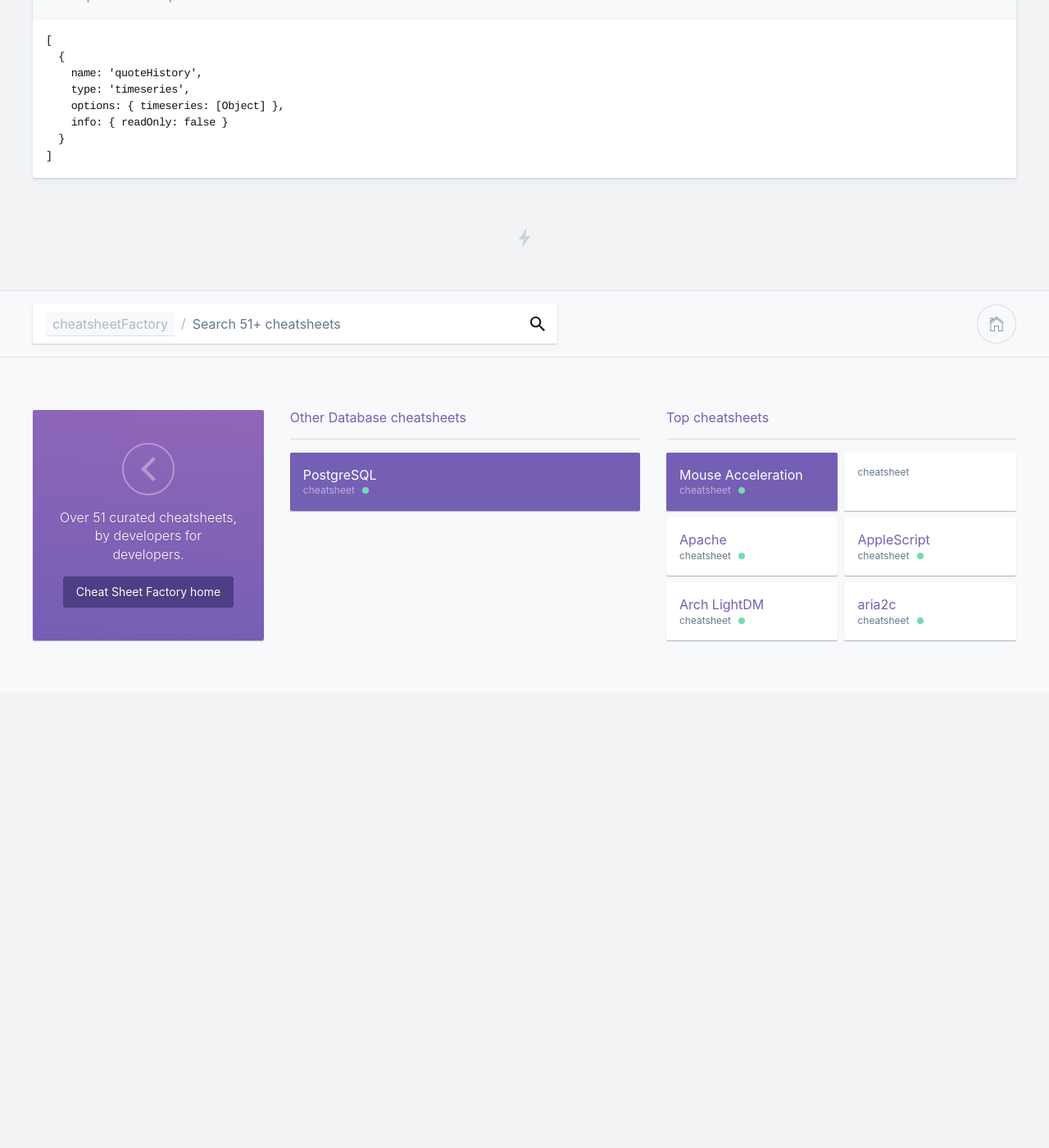
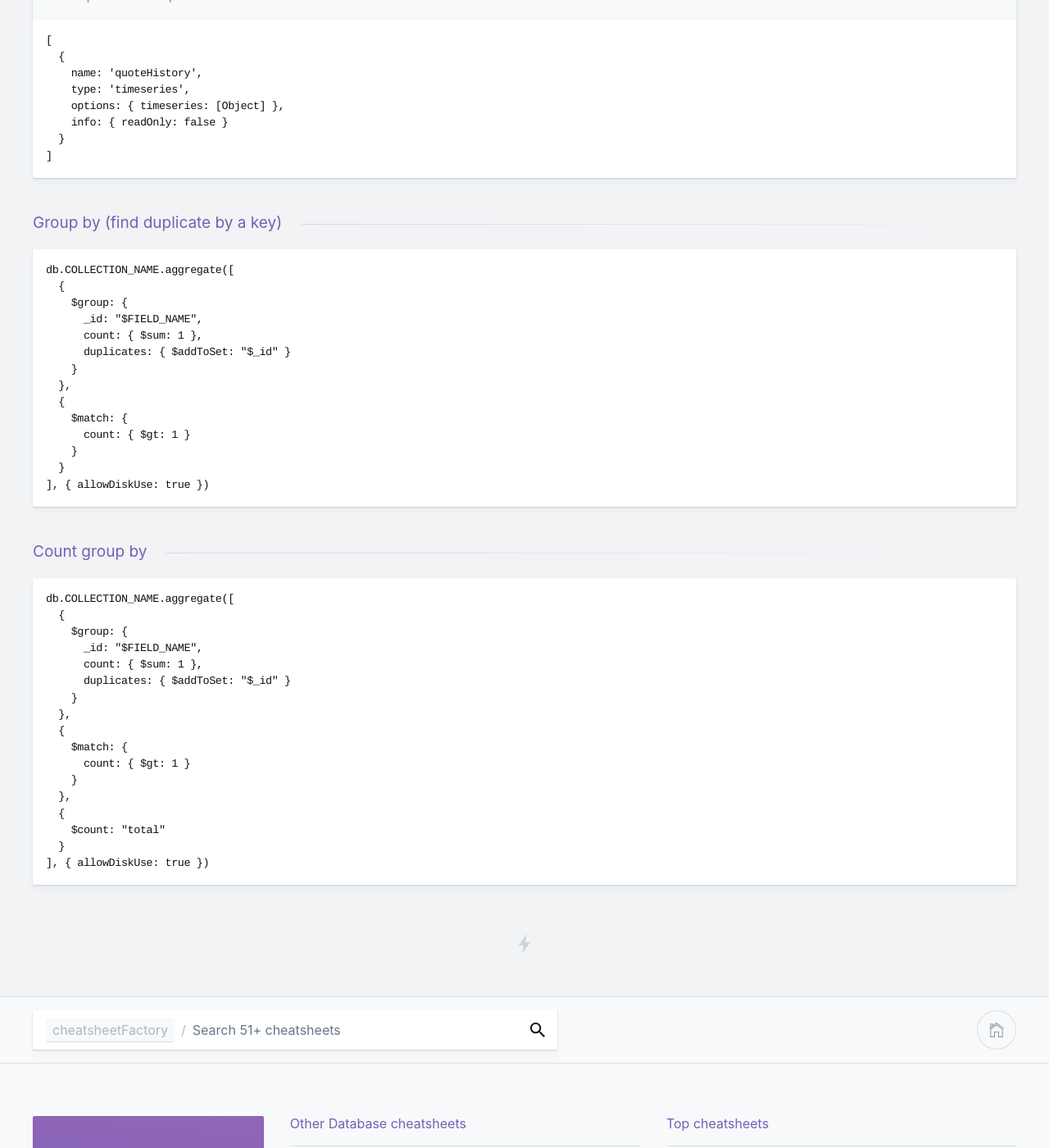
Before and after one commit to kasramp/cheat-sheet-factory, a Jekyll site: the page built from database/mongodb.md, in a window 1280 px wide and 1400 px high, scrolled down 1729 px. Shown: the whole window at 82% size. Built offline with Jekyll 4.4.1, drawn with Linux system fonts in a browser that asks for light colours; nearby versions of some CDN libraries; before the commit the page ends 2574 px from its top, so only the background shows below that.

Commit message:
Add group by to MongoDB

````diff
--- a/database/mongodb.md
+++ b/database/mongodb.md
@@ -95,3 +95,44 @@ Should produce an output like this:
   }
 ]
 ```
+
+### Group by (find duplicate by a key)
+
+```json
+db.COLLECTION_NAME.aggregate([
+  {
+    $group: {
+      _id: "$FIELD_NAME",
+      count: { $sum: 1 },
+      duplicates: { $addToSet: "$_id" }
+    }
+  },
+  {
+    $match: {
+      count: { $gt: 1 }
+    }
+  }
+], { allowDiskUse: true })
+```
+
+### Count group by
+
+```json
+db.COLLECTION_NAME.aggregate([
+  {
+    $group: {
+      _id: "$FIELD_NAME",
+      count: { $sum: 1 },
+      duplicates: { $addToSet: "$_id" }
+    }
+  },
+  {
+    $match: {
+      count: { $gt: 1 }
+    }
+  },
+  {
+    $count: "total"
+  }
+], { allowDiskUse: true })
+```
````
Also changed, not shown: other parts of database/mongodb.md (+1 -1 lines).
